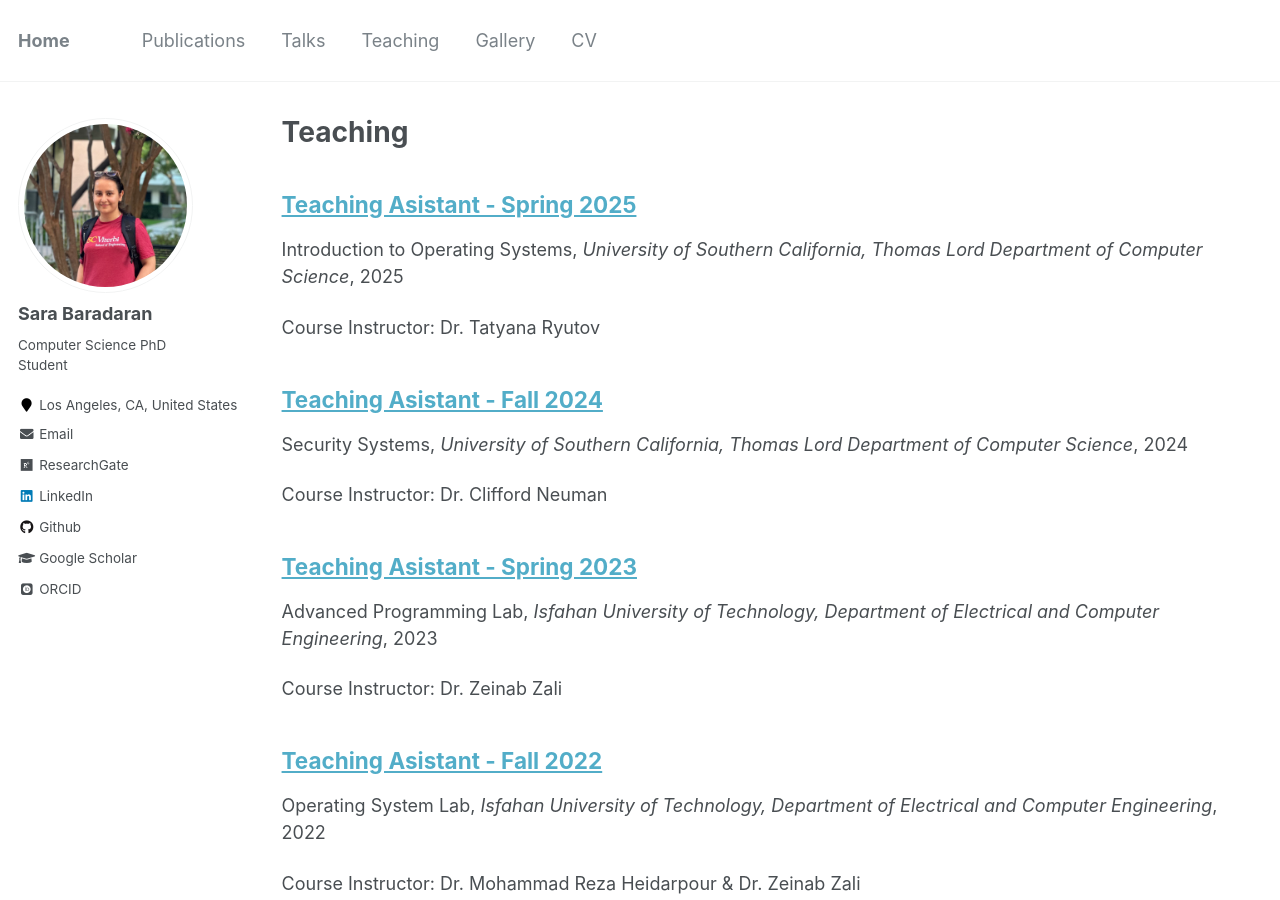
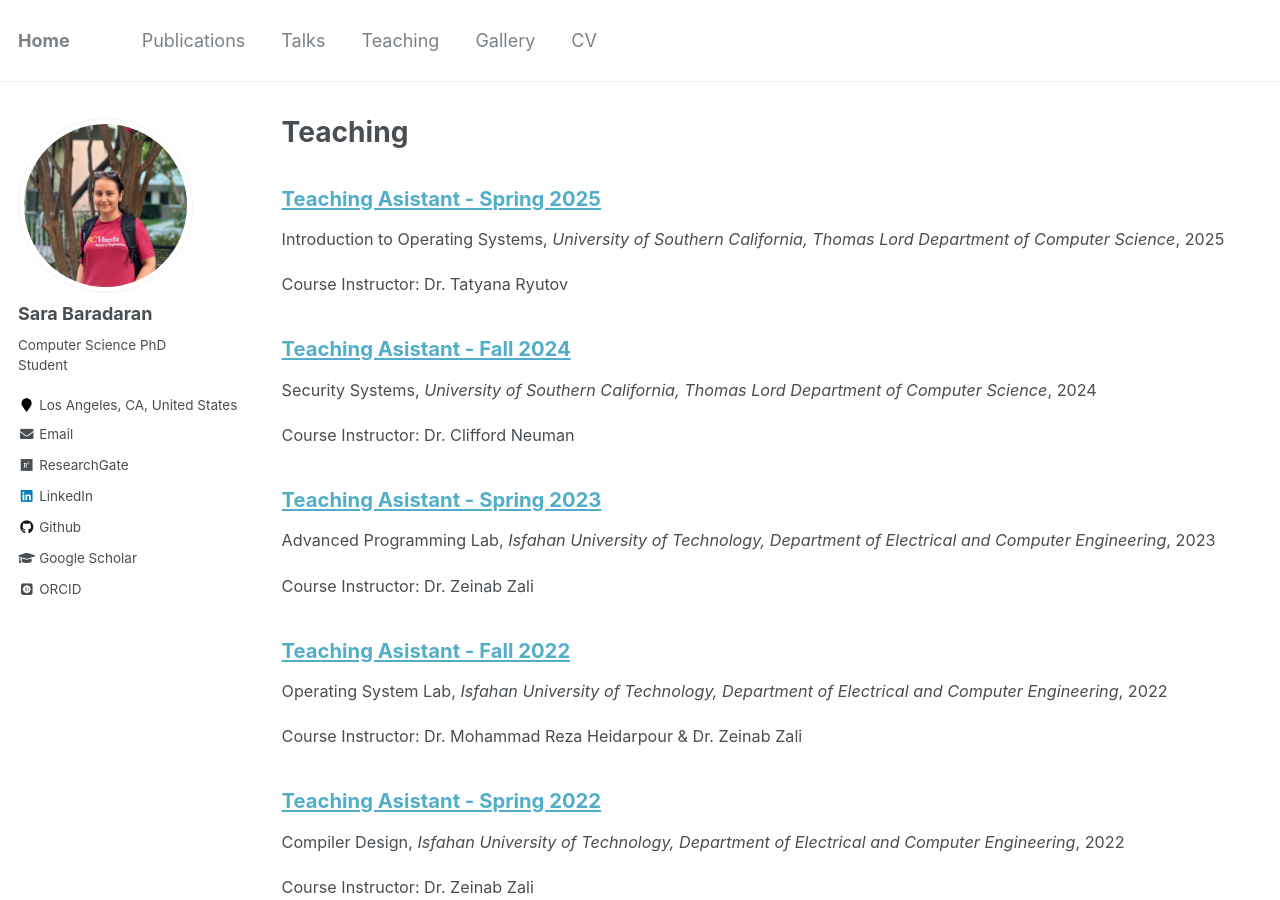
Before and after one commit to SaraBaradaran/SaraBaradaran.github.io, a Jekyll site: the page built from _pages/teaching.html, in a window 1280 px wide and 900 px high. Built offline with Jekyll 4.4.1, drawn with Linux system fonts in a browser that asks for light colours; some web fonts are replaced.

Commit message:
Update teaching.html

```diff
--- a/_pages/teaching.html
+++ b/_pages/teaching.html
@@ -7,6 +7,10 @@ author_profile: true
 
 {% include base_path %}
 
+<div style="font-size: 0.9em;">
+
 {% for post in site.teaching reversed %}
   {% include archive-single.html %}
 {% endfor %}
+
+<div>
```
